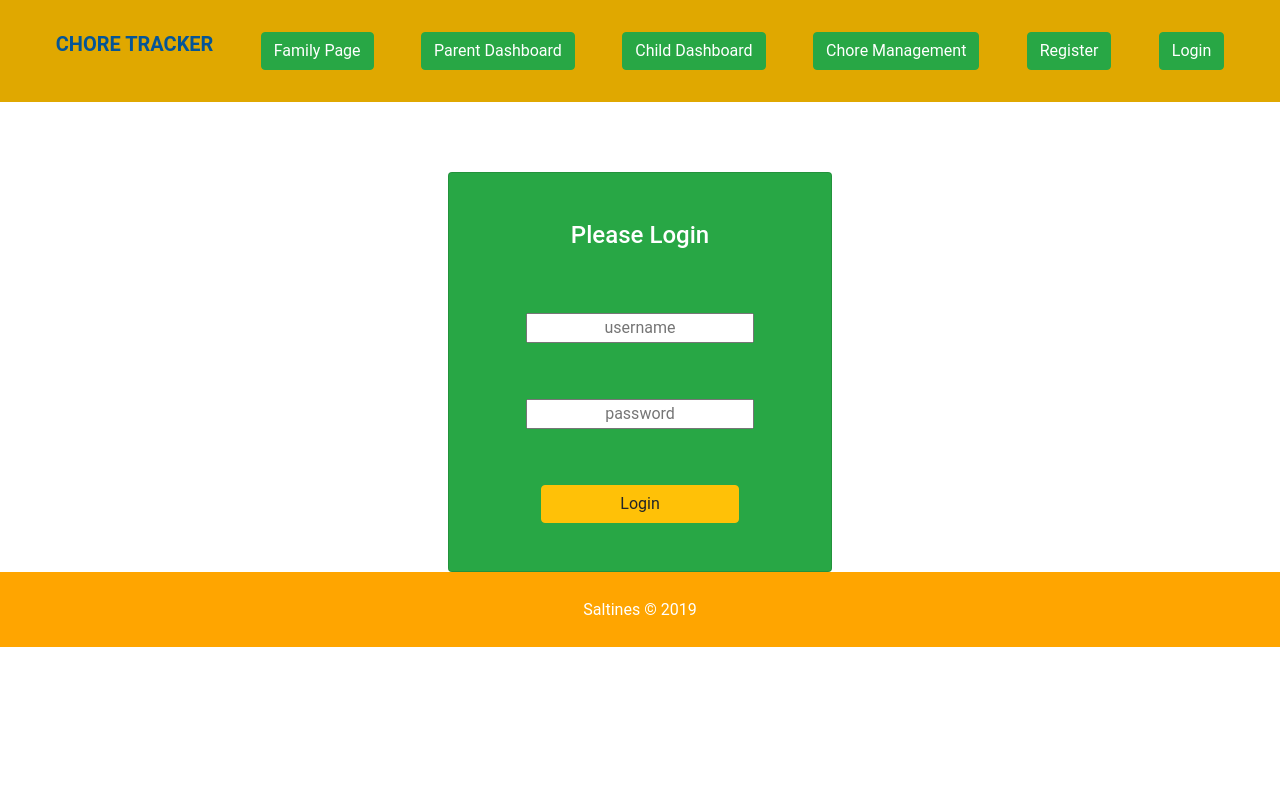
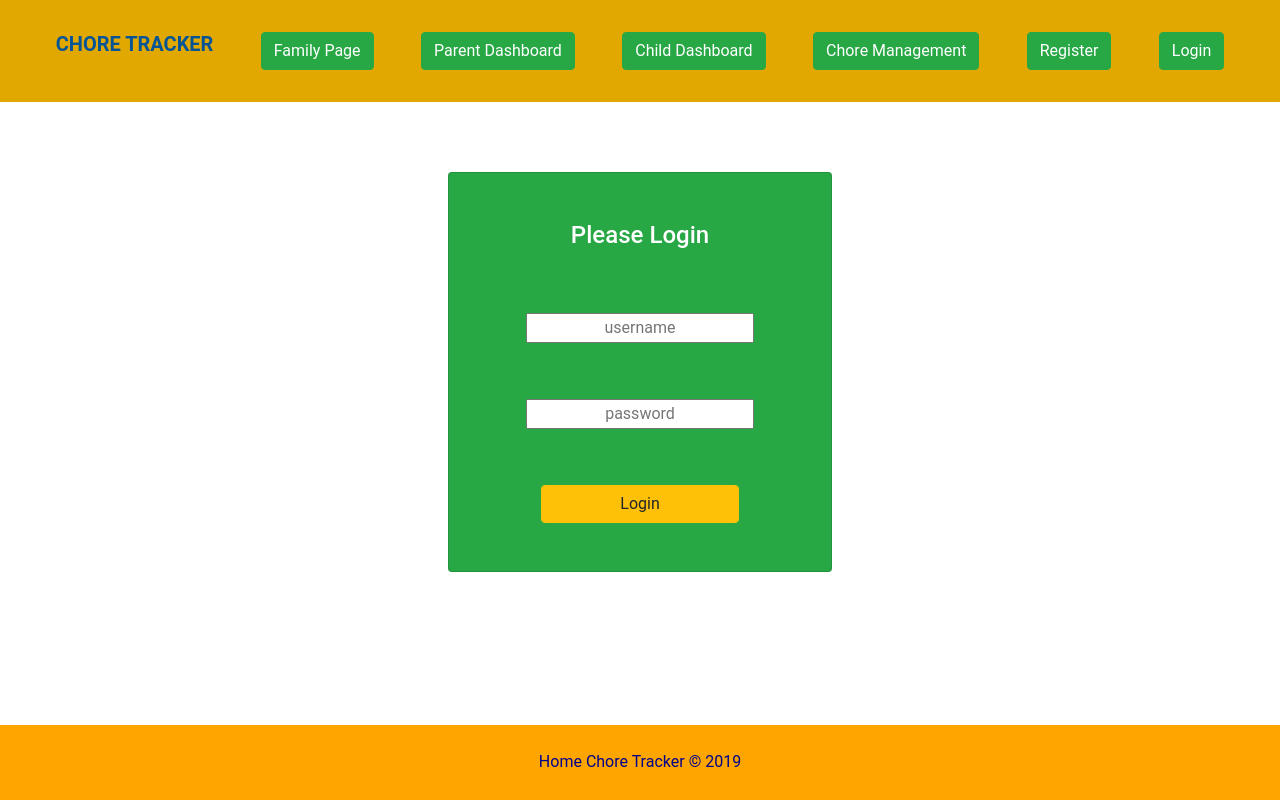
Before and after one commit to Build-Week-Home-Chore-Tracker/FE, a React (Create React App) app in the folder home-chore-tracker/: page /Signin in a window 1280 px wide. Built offline with nearby package versions, Linux system fonts and the light colour scheme.

Commit message:
updated styles

```diff
--- a/home-chore-tracker/src/App.css
+++ b/home-chore-tracker/src/App.css
@@ -25,6 +25,8 @@
   margin: 0 auto;
   width: 40%;
   height: 100%;
+  box-shadow: -10px -10px 30px 4px rgba(0,0,0,0.1),
+  10px 10px 30px 4px rgba(45,78,255,0.15);
 }
 
 .add-chore{
@@ -96,6 +98,8 @@ hr{
   margin-right: 80px;
   height: 100%;
   margin-bottom: 20px;
+  box-shadow: -10px -10px 30px 4px rgba(0,0,0,0.1),
+  10px 10px 30px 4px rgba(45,78,255,0.15);
 }
 
 .main-header{
@@ -111,5 +115,12 @@ hr{
 footer{
   background-color:orange;
   padding: 2%;
-  color: #ffffff;
+  color: darkblue;
+  position: absolute;
+  bottom: 0;
+  width: 100%;
 }
+
+.h3{
+  margin-top: 12px;
+}
--- a/home-chore-tracker/src/App.js
+++ b/home-chore-tracker/src/App.js
@@ -11,7 +11,7 @@ import SignIn from './Components/SignIn';
 import SignUp from './Components/SignUp';
 import FamilyPage from './Components/FamilyPage';
 import ManageChoresPage from './Components/ManageChoresPage'
-import Footer from './Components/Footer'
+import Footer from './Components/Footer';
 
 
 
--- a/home-chore-tracker/src/Components/FamilyPage.js
+++ b/home-chore-tracker/src/Components/FamilyPage.js
@@ -46,7 +46,7 @@ function UserDetails({user}) {
   const{name,familyNameID,role} = user;
   return(
     <div className = "individualCards">
-      <Row>
+      {/* <Row> */}
         <Col sm="3">
           <Card body className = "text-center">
             <CardTitle>Name: {name}</CardTitle>
@@ -54,7 +54,7 @@ function UserDetails({user}) {
             <CardText>Role: {role}</CardText>
           </Card>
         </Col>
-      </Row>
+      {/* </Row>   */}
     </div>
   );
 };
--- a/home-chore-tracker/src/Components/ListTasks/ListTasks.js
+++ b/home-chore-tracker/src/Components/ListTasks/ListTasks.js
@@ -28,8 +28,11 @@ class ListTasks extends React.Component {
         return <div className="chores-wrap">
             {this.props.fetching ? <Loader color="#7bff00" /> : null}
             {this.props.tasks.map(task => (
+
                 <div>
+                      <div>  <h3 className="h3">Your chore</h3></div>
                     <label>
+
                  {task.choreName}
                  {task.choreId}
                     <input className="checkbox"
--- a/home-chore-tracker/src/Components/footer.js
+++ b/home-chore-tracker/src/Components/footer.js
@@ -2,7 +2,7 @@ import React from "react"
 
 function Footer() {
     return (
-        <footer>Saltines © 2019</footer>
+        <footer className="footer" >Home Chore Tracker © 2019</footer>
     )
 }
 
--- a/home-chore-tracker/src/index.css
+++ b/home-chore-tracker/src/index.css
@@ -59,10 +59,6 @@ code {
     font-weight: bold;
   }
 
-  .individualCards{
-    width: 15 rem;
-  }
-
   .Onboard-form{
     margin-top: 40px;
   }
@@ -83,3 +79,16 @@ code {
   .text-center.card.text-white.card-body.bg-success{
     height: 50vh;
   }
+
+  /* .individualCards{
+    display: block;
+    margin-left: auto;
+    margin-right: auto;
+  } */
+
+  .col-sm-3 {
+    display: block;
+    margin-left: auto;
+    margin-right: auto;
+    padding: 0.5rem;
+  }
```
